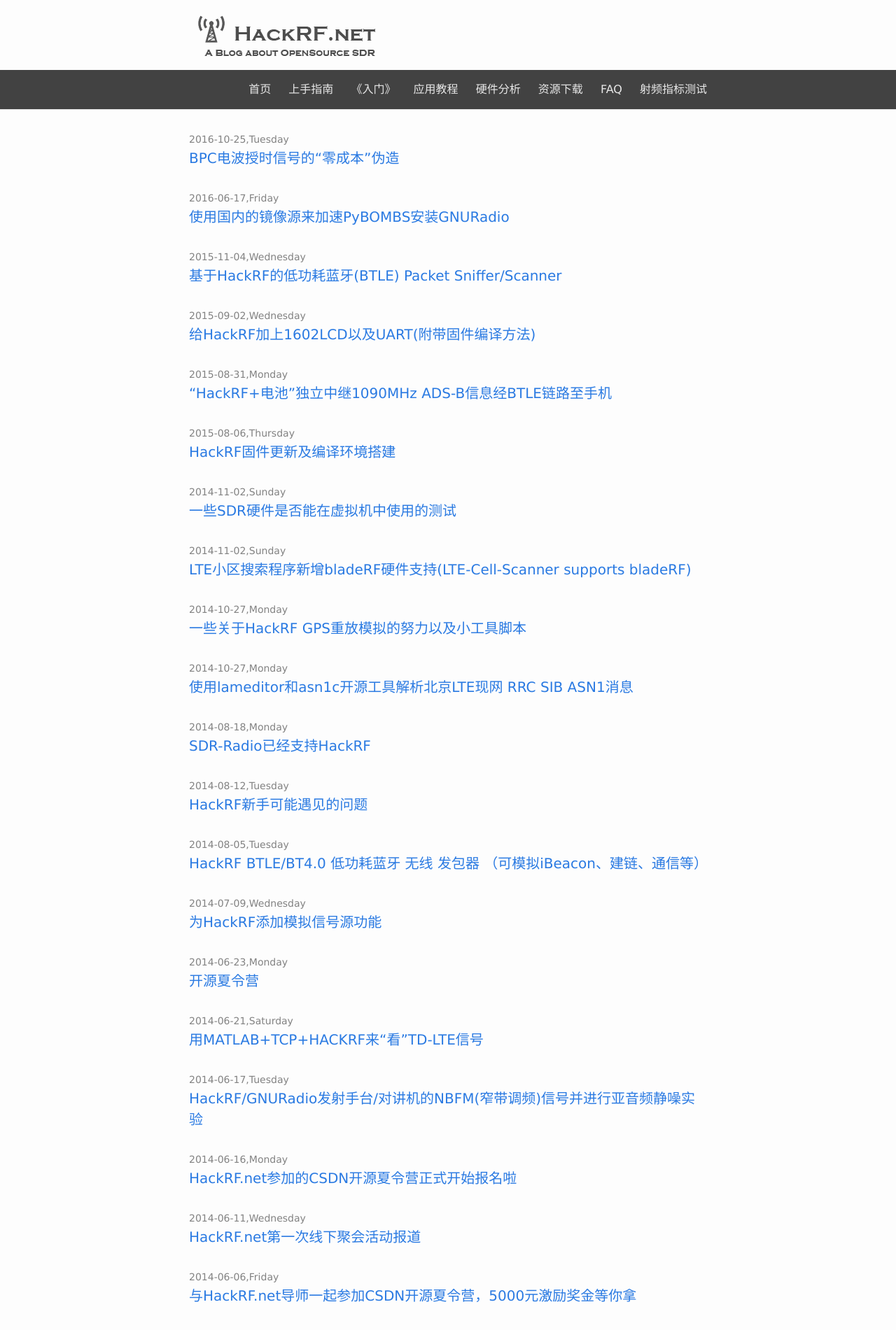
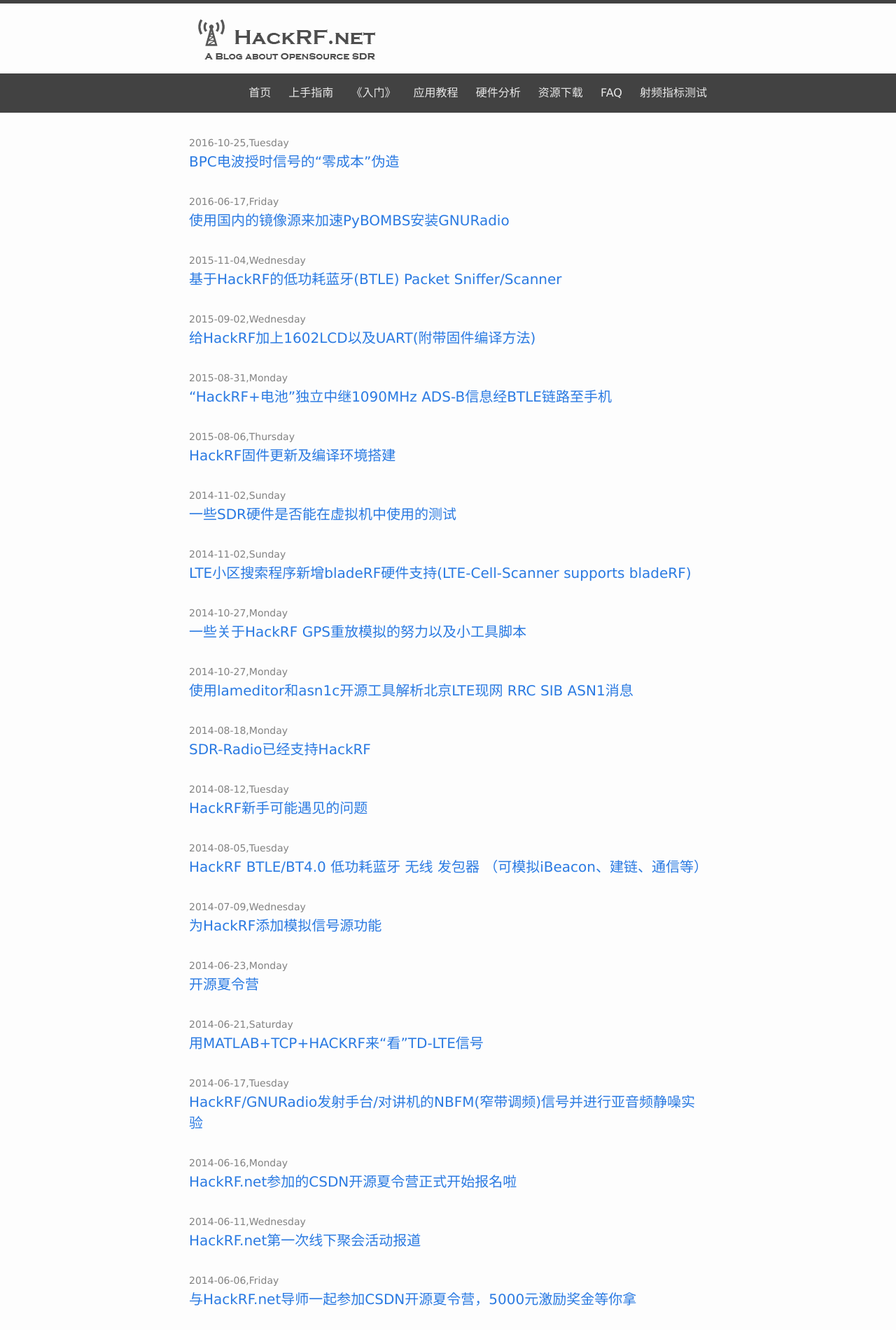
Before and after one commit to hackrf/hackrf.github.io, a Jekyll site: the page built from index.html, in a window 1280 px wide. Shown: the top 1901 px of the page at 70% size. Built offline with Jekyll 4.4.1, drawn with Linux system fonts in a browser that asks for light colours.

Commit message:
Revert "Mon Dec 19 20:45:58 CST 2016"
This reverts commit d5485199481e5281ecaf0557d98b7d5e29b7be65.

```diff
--- a/_sass/_layout.scss
+++ b/_sass/_layout.scss
@@ -2,7 +2,7 @@
  * Site header
  */
 .site-header {
-//    border-top: 5px solid $grey-color-dark;
+    border-top: 5px solid $grey-color-dark;
     border-bottom: 1px solid $grey-color-light;
     min-height: 56px;
 
```
